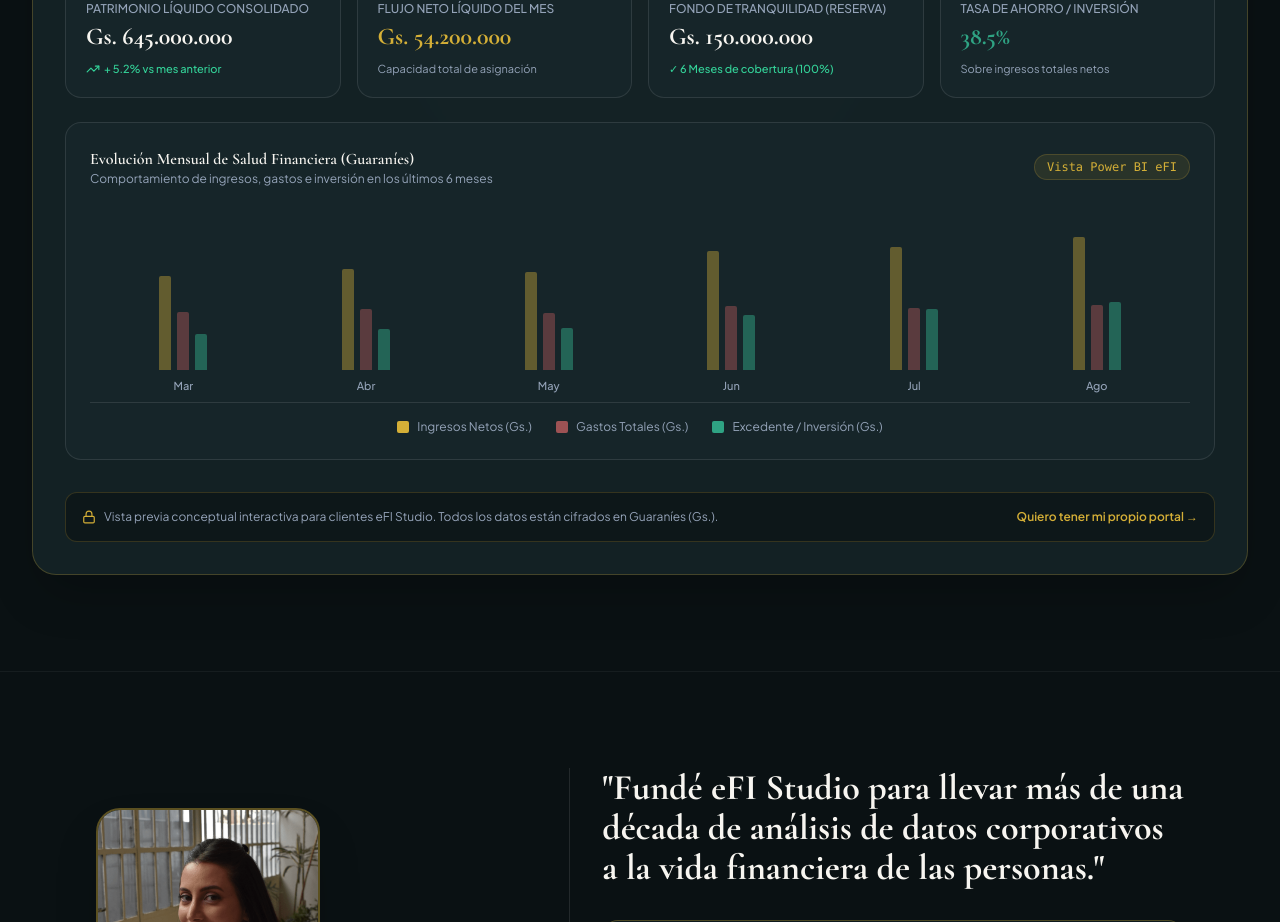
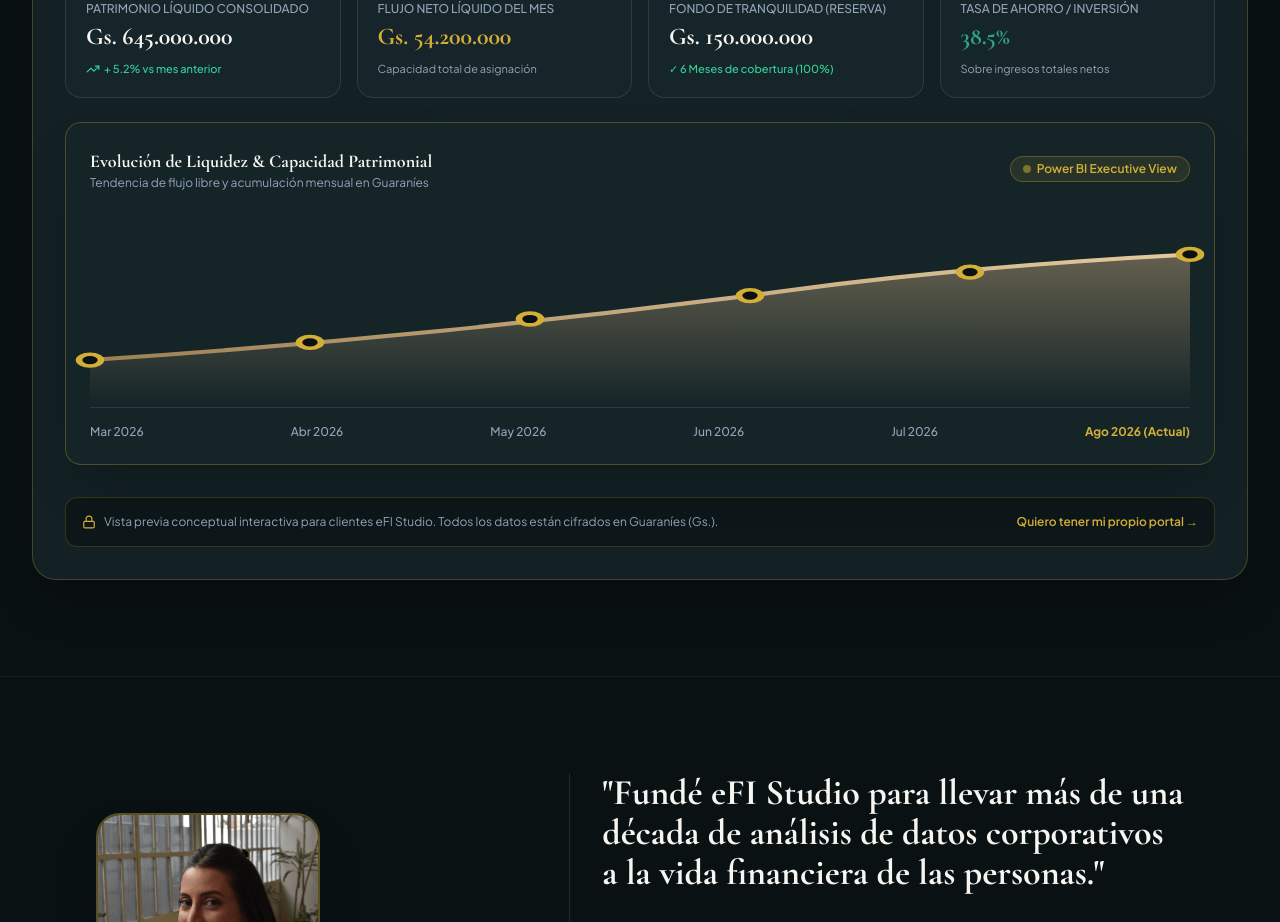
Before and after one commit to copp-ai/web-efi-studio, a React (Vite) app: page / in a window 1280 px wide. Shown: the part 5800-6722 px from the top of the page. Built offline with nearby package versions, Linux system fonts and the light colour scheme.

Commit message:
feat: redisenio del grafico del portal a curva de area SVG dorada (Seccion 4ter) y Paso 0 completado

```diff
--- a/src/components/PortalMockup.jsx
+++ b/src/components/PortalMockup.jsx
@@ -295,65 +295,82 @@ export default function PortalMockup() {
 
                 </div>
 
-                {/* Simulated Power BI Graph Section */}
-                <div className="p-6 rounded-2xl bg-efi-card border border-white/10">
-                  <div className="flex items-center justify-between mb-6">
+                {/* Premium Area Curve Chart Visual (Section 4ter Redesign) */}
+                <div className="p-6 rounded-2xl bg-efi-card/90 border border-efi-gold/30 shadow-2xl relative overflow-hidden">
+                  <div className="flex flex-col sm:flex-row sm:items-center justify-between gap-4 mb-6">
                     <div>
-                      <h4 className="text-base font-serif font-semibold text-efi-sand">
-                        Evolución Mensual de Salud Financiera (Guaraníes)
+                      <h4 className="text-lg font-serif font-bold text-efi-sand">
+                        Evolución de Liquidez & Capacidad Patrimonial
                       </h4>
-                      <p className="text-xs text-efi-muted">Comportamiento de ingresos, gastos e inversión en los últimos 6 meses</p>
+                      <p className="text-xs text-efi-muted">Tendencia de flujo libre y acumulación mensual en Guaraníes</p>
                     </div>
-                    <span className="text-xs text-efi-gold font-mono bg-efi-gold/10 px-3 py-1 rounded-full border border-efi-gold/20">
-                      Vista Power BI eFI
-                    </span>
+                    <div className="flex items-center gap-3">
+                      <span className="text-xs font-semibold text-efi-gold bg-efi-gold/10 px-3 py-1 rounded-full border border-efi-gold/30 flex items-center gap-1.5">
+                        <span className="w-2 h-2 rounded-full bg-efi-gold animate-pulse"></span>
+                        Power BI Executive View
+                      </span>
+                    </div>
                   </div>
 
-                  {/* Simulated Bar Chart Visual */}
-                  <div className="h-48 flex items-end justify-between gap-3 pt-6 px-2 border-b border-white/10 pb-2">
-                    {[
-                      { month: 'Mar', val1: 65, val2: 40, val3: 25 },
-                      { month: 'Abr', val1: 70, val2: 42, val3: 28 },
-                      { month: 'May', val1: 68, val2: 39, val3: 29 },
-                      { month: 'Jun', val1: 82, val2: 44, val3: 38 },
-                      { month: 'Jul', val1: 85, val2: 43, val3: 42 },
-                      { month: 'Ago', val1: 92, val2: 45, val3: 47 },
-                    ].map((item, i) => (
-                      <div key={i} className="flex-1 flex flex-col items-center gap-2 group cursor-pointer">
-                        <div className="w-full flex items-end justify-center gap-1.5 h-36">
-                          <div
-                            style={{ height: `${item.val1}%` }}
-                            className="w-3 bg-efi-gold/40 rounded-t-sm group-hover:bg-efi-gold transition-colors"
-                            title={`Ingreso: Gs. ${item.val1 * 1000000}`}
-                          ></div>
-                          <div
-                            style={{ height: `${item.val2}%` }}
-                            className="w-3 bg-red-400/30 rounded-t-sm group-hover:bg-red-400/60 transition-colors"
-                            title={`Gastos: Gs. ${item.val2 * 1000000}`}
-                          ></div>
-                          <div
-                            style={{ height: `${item.val3}%` }}
-                            className="w-3 bg-efi-emerald-light/50 rounded-t-sm group-hover:bg-efi-emerald-light transition-colors"
-                            title={`Ahorro: Gs. ${item.val3 * 1000000}`}
-                          ></div>
-                        </div>
-                        <span className="text-[11px] text-efi-muted group-hover:text-efi-sand transition-colors font-medium">
-                          {item.month}
-                        </span>
-                      </div>
-                    ))}
+                  {/* SVG Area Chart */}
+                  <div className="relative h-48 w-full pt-4">
+                    <svg className="w-full h-full overflow-visible" viewBox="0 0 500 150" preserveAspectRatio="none">
+                      <defs>
+                        <linearGradient id="goldGradientArea" x1="0" y1="0" x2="0" y2="1">
+                          <stop offset="0%" stopColor="#C5A880" stopOpacity="0.45" />
+                          <stop offset="100%" stopColor="#C5A880" stopOpacity="0.0" />
+                        </linearGradient>
+                        <linearGradient id="goldStrokeGrad" x1="0" y1="0" x2="1" y2="0">
+                          <stop offset="0%" stopColor="#9C7F53" />
+                          <stop offset="50%" stopColor="#C5A880" />
+                          <stop offset="100%" stopColor="#E2CA9D" />
+                        </linearGradient>
+                      </defs>
+
+                      {/* Area Fill */}
+                      <path
+                        d="M 0,110 Q 80,100 160,85 T 320,50 T 500,20 L 500,150 L 0,150 Z"
+                        fill="url(#goldGradientArea)"
+                      />
+
+                      {/* Glowing Line Stroke */}
+                      <path
+                        d="M 0,110 Q 80,100 160,85 T 320,50 T 500,20"
+                        fill="none"
+                        stroke="url(#goldStrokeGrad)"
+                        strokeWidth="3.5"
+                        strokeLinecap="round"
+                      />
+
+                      {/* Data Points */}
+                      {[
+                        { cx: 0, cy: 110, month: 'Mar' },
+                        { cx: 100, cy: 95, month: 'Abr' },
+                        { cx: 200, cy: 75, month: 'May' },
+                        { cx: 300, cy: 55, month: 'Jun' },
+                        { cx: 400, cy: 35, month: 'Jul' },
+                        { cx: 500, cy: 20, month: 'Ago' },
+                      ].map((pt, i) => (
+                        <g key={i} className="group cursor-pointer">
+                          <circle
+                            cx={pt.cx}
+                            cy={pt.cy}
+                            r="5"
+                            className="fill-efi-dark stroke-efi-gold stroke-[3] group-hover:r-7 transition-all"
+                          />
+                        </g>
+                      ))}
+                    </svg>
                   </div>
 
-                  <div className="flex items-center justify-center gap-6 mt-4 text-xs text-efi-muted">
-                    <div className="flex items-center gap-2">
-                      <span className="w-3 h-3 rounded-sm bg-efi-gold"></span> Ingresos Netos (Gs.)
-                    </div>
-                    <div className="flex items-center gap-2">
-                      <span className="w-3 h-3 rounded-sm bg-red-400/60"></span> Gastos Totales (Gs.)
-                    </div>
-                    <div className="flex items-center gap-2">
-                      <span className="w-3 h-3 rounded-sm bg-efi-emerald-light"></span> Excedente / Inversión (Gs.)
-                    </div>
+                  {/* Month X-Axis Labels */}
+                  <div className="flex justify-between items-center pt-4 border-t border-white/10 text-xs text-efi-muted font-medium">
+                    <span>Mar 2026</span>
+                    <span>Abr 2026</span>
+                    <span>May 2026</span>
+                    <span>Jun 2026</span>
+                    <span>Jul 2026</span>
+                    <span className="text-efi-gold font-bold">Ago 2026 (Actual)</span>
                   </div>
                 </div>
 
```
Also changed, not shown: 1 other file (tests, documents, lock files or other folders).
